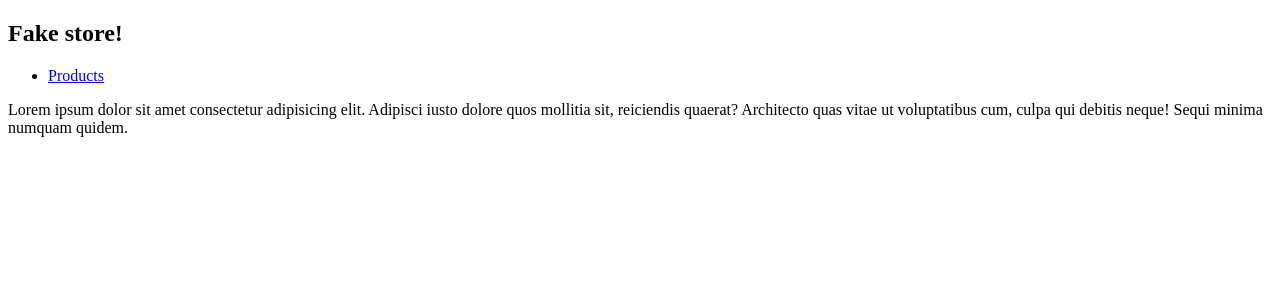
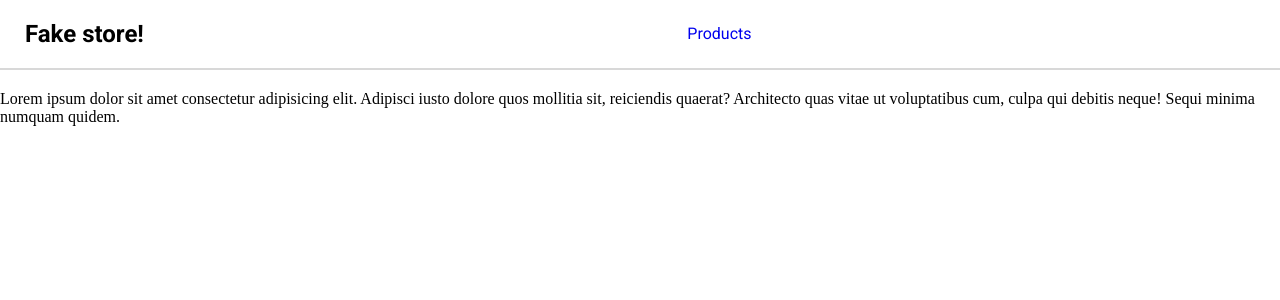
Before and after one commit to TheisTechWizard/nuxt-fake-store, a Nuxt app: page / in a window 1280 px wide. Shown: the top 300 px of the page. Built offline with nearby package versions, Linux system fonts and the light colour scheme.

Commit message:
Mostly styling

```diff
--- a/assets/scss/_main.scss
+++ b/assets/scss/_main.scss
@@ -2,7 +2,10 @@
 
 //components
 @import 'components/productCard';
+@import 'components/productDetails';
+
 //layouts
+@import 'layouts/default';
 
 //Pages
 @import 'pages/home';
--- a/assets/scss/_typography.scss
+++ b/assets/scss/_typography.scss
@@ -0,0 +1,28 @@
+@import url('https://fonts.googleapis.com/css2?family=Roboto:wght@400;700&display=swap');
+
+body {
+    margin: 0;
+}
+
+h1,
+h2,
+h3,
+h4,
+h5,
+h6 {
+    font-family: 'Roboto', sans-serif;
+    font-weight: 700;
+}
+
+p {
+    font-family: 'Roboto', sans-serif;
+}
+
+a {
+    font-family: 'Roboto', sans-serif;
+    text-decoration: none;
+}
+
+ul {
+    list-style: none;
+}
--- a/assets/scss/components/_productCard.scss
+++ b/assets/scss/components/_productCard.scss
@@ -1,16 +1,34 @@
 .product-card {
     display: grid;
-    border: solid black;
     width: 90%;
     min-height: 420px;
     justify-items: center;
     align-items: center;
+    padding: 0px 15px;
+    border-radius: 10px;
+    box-shadow: 3px 7px 7px #888;
 
     img {
         max-height: 160px;
+        max-width: 140px;
     }
 
     p {
         text-align: center;
     }
+
+    a {
+        background-color: #A4E0CA;
+        color: black;
+        padding: 12px 35px;
+        border-radius: 10px;
+        font-size: 18px;
+        font-weight: bold;
+    }
 }
+
+@media (min-width: 768px) {}
+
+@media (min-width: 992px) {}
+
+@media (min-width: 1200px) {}
--- /dev/null
+++ b/assets/scss/components/_productDetails.scss
@@ -0,0 +1,24 @@
+.product-details {
+    display: flex;
+    flex-direction: column;
+    gap: 20px;
+    padding: 0 20px;
+
+    .image-content {
+        display: flex;
+        justify-content: center;
+
+        img {
+            max-width: 280px;
+            max-height: 280px;
+        }
+    }
+
+    .product-info {}
+}
+
+@media (min-width: 768px) {}
+
+@media (min-width: 992px) {}
+
+@media (min-width: 1200px) {}
--- /dev/null
+++ b/assets/scss/layouts/_default.scss
@@ -0,0 +1,11 @@
+.header-wrapper {
+    border-bottom: solid 2px rgb(216, 216, 216);
+    margin-bottom: 20px;
+
+    .navigation-bar {
+        display: flex;
+        align-items: center;
+        justify-content: space-between;
+        padding: 0px 25px;
+    }
+}
--- a/assets/scss/pages/products/_productsHome.scss
+++ b/assets/scss/pages/products/_productsHome.scss
@@ -5,9 +5,27 @@
 
     .products-grid {
         display: grid;
-        grid-template-columns: repeat(4, 1fr);
+        grid-template-columns: repeat(1, 1fr);
         justify-items: center;
         column-gap: 20px;
         row-gap: 20px;
     }
 }
+
+@media (min-width: 768px) {
+    .products-wrapper {
+        .products-grid {
+            grid-template-columns: repeat(2, 1fr);
+        }
+    }
+}
+
+@media (min-width: 992px) {
+    .products-wrapper {
+        .products-grid {
+            grid-template-columns: repeat(3, 1fr);
+        }
+    }
+}
+
+@media (min-width: 1200px) {}
--- a/components/ProductDetails.vue
+++ b/components/ProductDetails.vue
@@ -1,10 +1,14 @@
 <template>
-    <div>
-        <img :src="product.image" alt="">
-        <p>{{ product.title }}</p>
-        <p>Price: {{ product.price }}$</p>
-        <p>{{ product.description }}</p>
-        <p>{{ product.category }}</p>
+    <div class="product-details">
+        <div class="image-content">
+            <img :src="product.image" alt="">
+        </div>
+        <div class="product-info">
+            <h3>{{ product.title }}</h3>
+            <p>Price: {{ product.price }}$</p>
+            <p>{{ product.description }}</p>
+            <p>{{ product.category }}</p>
+        </div>
     </div>
 </template>
 
@@ -12,4 +16,4 @@
 const { product } = defineProps(['product'])
 </script>
 
-<style lang="scss" scoped></style>
+<style lang="scss"></style>
--- a/layouts/default.vue
+++ b/layouts/default.vue
@@ -1,10 +1,13 @@
 <template>
-    <header>
-        <nav>
+    <header class="header-wrapper">
+        <nav class="navigation-bar">
             <h2>Fake store!</h2>
             <ul>
                 <li><nuxt-link to="/products">Products</nuxt-link></li>
             </ul>
+            <div class="shopping-cart">
+
+            </div>
         </nav>
     </header>
 
```
